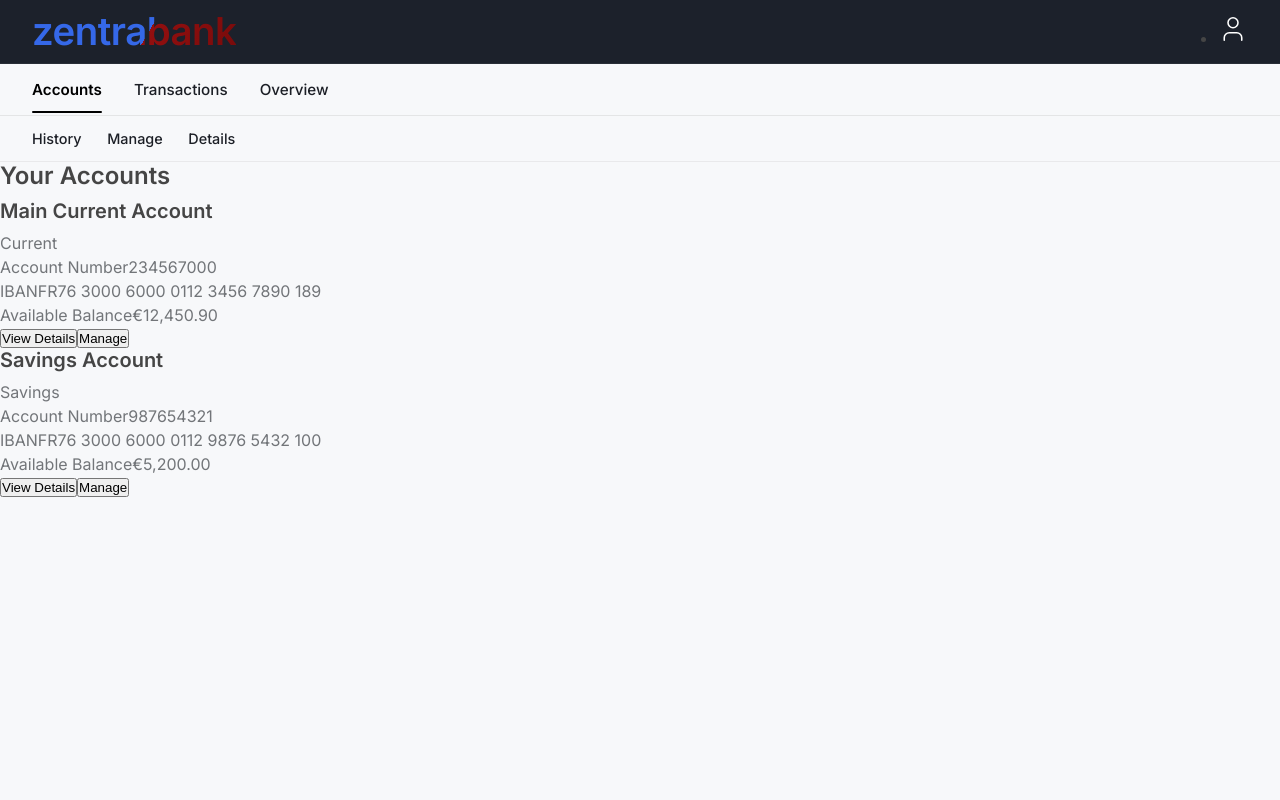
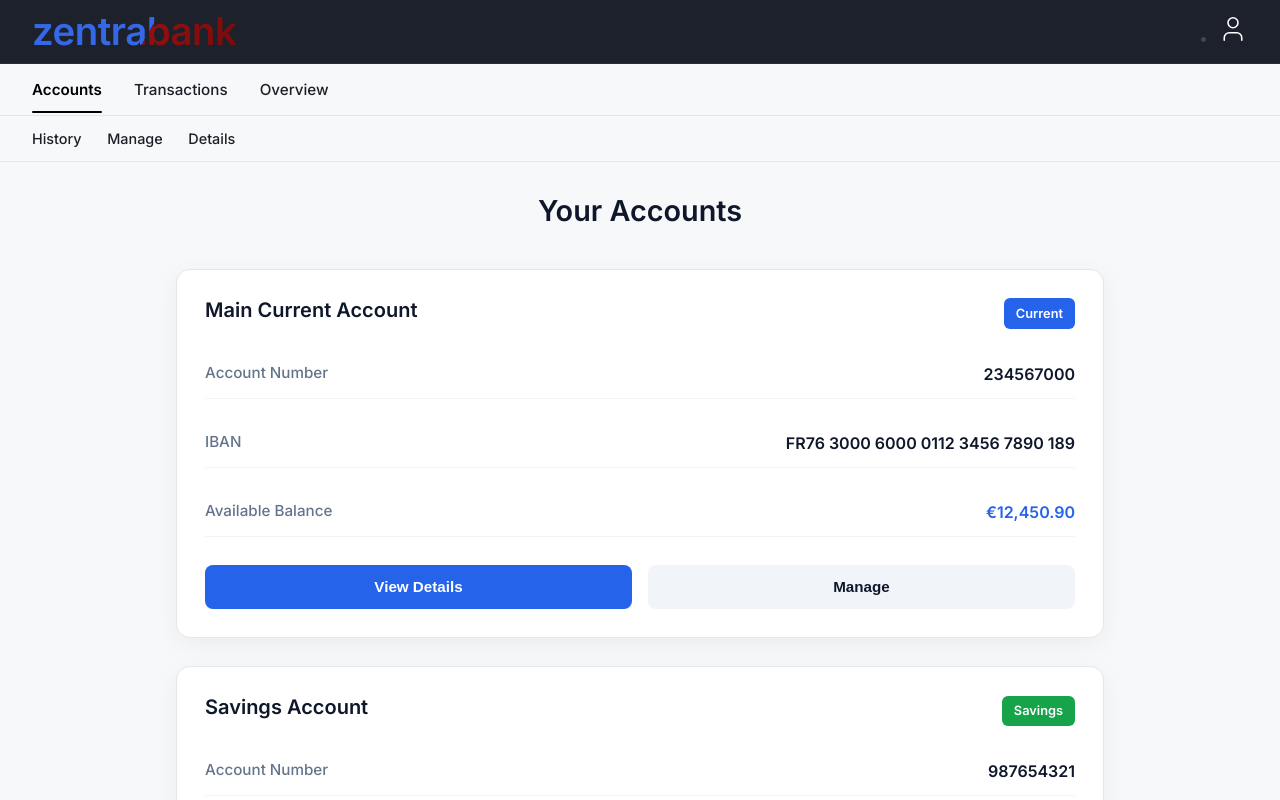
Before and after one commit to Salim255/zentrabank-client, an Angular app: page /dashboard/accounts in a window 1280 px wide. Shown: the top 800 px of the page. Built offline with nearby package versions, Linux system fonts and the light colour scheme.

Commit message:
built: accounts page style

```diff
--- a/src/app/features/accounts/pages/account/account.page.scss
+++ b/src/app/features/accounts/pages/account/account.page.scss
@@ -0,0 +1,137 @@
+.accounts-page {
+  width: 100%;
+  max-width: 960px;
+  margin: 0 auto;
+  padding: 2rem 1rem;
+
+  display: flex;
+  flex-direction: column;
+  gap: 2rem;
+
+  &__title {
+    font-size: 1.8rem;
+    font-weight: 700;
+    color: #0f172a;
+    text-align: center;
+  }
+
+  /* List */
+  &__list {
+    display: flex;
+    flex-direction: column;
+    gap: 1.75rem;
+  }
+
+  /* Card */
+  &__card {
+    background: #ffffff;
+    border: 1px solid #e5e7eb;
+    border-radius: 14px;
+    padding: 1.75rem;
+    box-shadow: 0 6px 22px rgba(0, 0, 0, 0.05);
+
+    display: flex;
+    flex-direction: column;
+    gap: 1.25rem;
+  }
+
+  &__header {
+    display: flex;
+    justify-content: space-between;
+    align-items: center;
+  }
+
+  &__account-name {
+    font-size: 1.25rem;
+    font-weight: 600;
+    color: #0f172a;
+  }
+
+  /* Badges */
+  &__badge {
+    padding: 0.35rem 0.75rem;
+    border-radius: 6px;
+    font-size: 0.8rem;
+    font-weight: 600;
+    color: #ffffff;
+
+    &--current {
+      background: #2563eb;
+    }
+
+    &--savings {
+      background: #16a34a;
+    }
+
+    &--business {
+      background: #7c3aed;
+    }
+  }
+
+  /* Rows */
+  &__row {
+    display: flex;
+    justify-content: space-between;
+    padding: 0.75rem 0;
+    border-bottom: 1px solid #f1f5f9;
+
+    &:last-child {
+      border-bottom: none;
+    }
+  }
+
+  &__label {
+    font-size: 0.95rem;
+    font-weight: 500;
+    color: #64748b;
+  }
+
+  &__value {
+    font-size: 1rem;
+    font-weight: 600;
+    color: #0f172a;
+
+    &--highlight {
+      color: #2563eb;
+      font-weight: 700;
+    }
+  }
+
+  /* Actions */
+  &__actions {
+    display: flex;
+    gap: 1rem;
+    margin-top: 0.5rem;
+  }
+
+  &__button {
+    flex: 1;
+    padding: 0.85rem;
+    font-size: 0.95rem;
+    font-weight: 600;
+    border-radius: 8px;
+    border: none;
+    cursor: pointer;
+    transition: background 0.2s ease, transform 0.1s ease;
+
+    background: #2563eb;
+    color: #ffffff;
+
+    &:hover {
+      background: #1e4fcf;
+    }
+
+    &:active {
+      transform: scale(0.98);
+    }
+
+    &--secondary {
+      background: #f1f5f9;
+      color: #0f172a;
+
+      &:hover {
+        background: #e2e8f0;
+      }
+    }
+  }
+}
```
